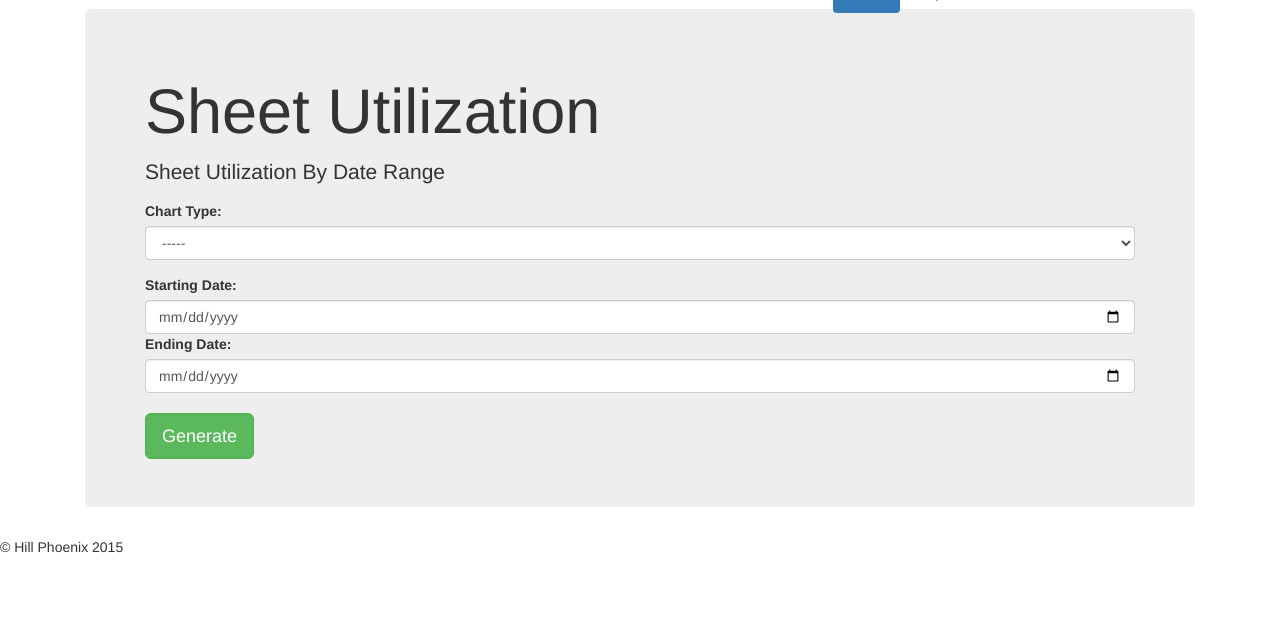
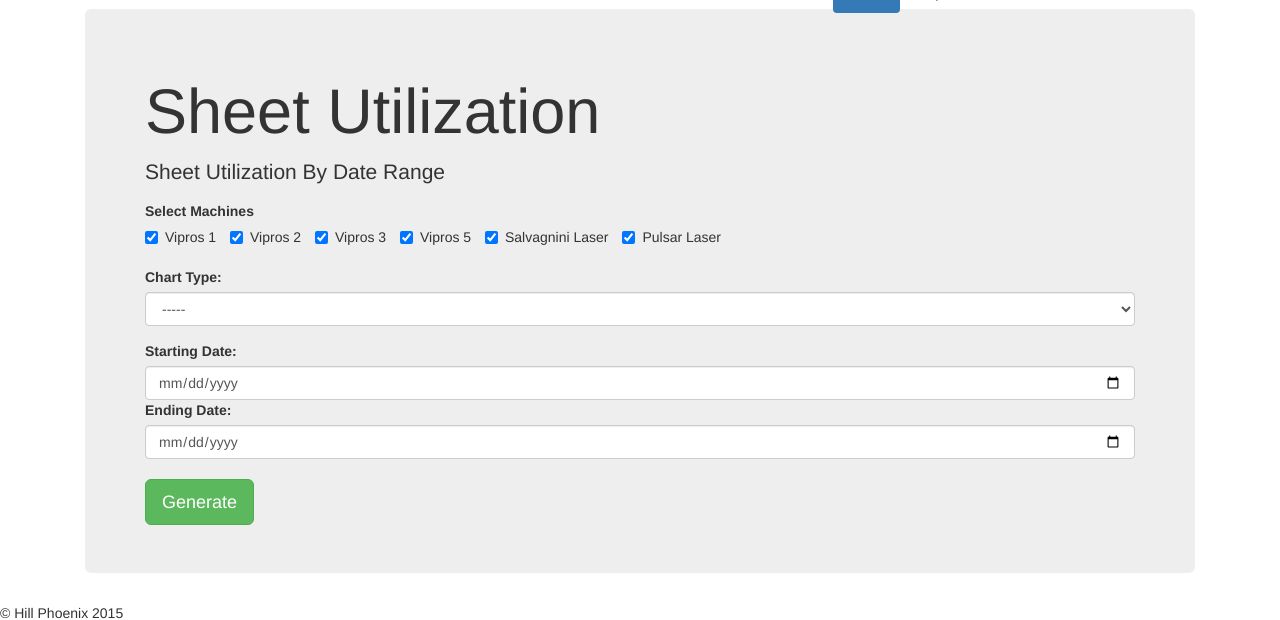
Before and after one commit to PainfulParse/sheet_report, a Flask app: page / in a window 1280 px wide. Shown: the part 47-667 px from the top of the page. Run offline with Flask 2, Linux system fonts and the light colour scheme; some libraries are stand-ins or nearby versions.

Commit message:
User now able to choose which machines

```diff
--- a/main.py
+++ b/main.py
@@ -1,4 +1,5 @@
 import pygal
+import json
 from pygal.style import CleanStyle, LightColorizedStyle
 import reader
 from flask import Flask, Response , render_template, request
@@ -46,11 +47,12 @@ def avgChart():
 	v5          = []
 	l1          = []
 	p1          = []
-	machines    = ['v1','v2', 'v3','v5','l1','p1']
 	dateFormat  = '%Y-%m-%d'
 	beginStr    = request.form.get('begin', type=str)
 	endStr      = request.form.get('end', type=str)
 	freq        = request.form.get('freq', type=str)
+	machines    = request.form.get('mach', type=str)
+	mach        = json.loads(machines)
 	begin       = datetime.strptime(beginStr, dateFormat)
 	end         = datetime.strptime(endStr, dateFormat)
 	delta       = end - begin
@@ -59,6 +61,7 @@ def avgChart():
 	for i in range(delta.days + 1):
 		days.append(str(begin + timedelta(days=i))[5:10].replace('-', '/'))
 
+	#Setup style of chart
 	if freq == 'Bar':
 		user_chart = pygal.Bar(style=LightColorizedStyle)
 	elif freq == 'Line':
@@ -66,14 +69,28 @@ def avgChart():
 	elif freq == 'Stacked':
 		user_chart = pygal.StackedLine(fill=True)
 
-	#Setup style, labels on x axis and the title of the chart
-	#user_chart = pygal.Line(style=CleanStyle)
+	#Setup labels on x axis and the title of the chart
 	user_chart.x_labels = days
 	user_chart.title = days[0] + ' - ' + days[-1] + ' Plant 1 Daily Sheet Utilization by Machine'
 
 	#Loop thru machines list and assign correct day and machine to be plotted on chart
-	for i in machines:
+	for i in mach:
+		#Add data to chart by machine
+		if i == 'v1':
+			user_chart.add('Vipros 1', v1)
+		elif i == 'v2':
+			user_chart.add('Vipros 2', v2)
+		elif i == 'v3':
+			user_chart.add('Vipros 3', v3)
+		elif i == 'v5':
+			user_chart.add('Vipros 5', v5)
+		elif i == 'l1':
+			user_chart.add('Salvagnini', l1)
+		elif i == 'p1':
+			user_chart.add('Pulsar', p1)
+
 		data = reader.readData(i)
+
 		for key in data:
 			if key[0:5] in days:
 				if i == 'v1':
@@ -89,13 +106,6 @@ def avgChart():
 				elif i == 'p1':
 					p1.append(data[key])
 
-	#Add data to chart by machine
-	user_chart.add('Vipros 1', v1)
-	user_chart.add('Vipros 2', v2)
-	user_chart.add('Vipros 3', v3)
-	user_chart.add('Vipros 5', v5)
-	user_chart.add('Salvagnini', l1)
-	user_chart.add('Pulsar', p1)
 
 	reader.cleanUp()
 	days = None
--- a/templates/index.html
+++ b/templates/index.html
@@ -14,11 +14,39 @@
             genButton.click(function() {
                 var begin     = $('#begRange').val();
                 var end       = $('#endRange').val();
-                var freq      = $('#select_chart_type').val()
-                var begMonth  = $('#select_beg_month').val()
-                var endMonth  = $('#select_end_month').val()
+                var freq      = $('#select_chart_type').val();
+                var begMonth  = $('#select_beg_month').val();
+                var endMonth  = $('#select_end_month').val();
+                var v1Checked = $('#v1').prop('checked');
+                var v2Checked = $('#v2').prop('checked');
+                var v3Checked = $('#v3').prop('checked');
+                var v5Checked = $('#v5').prop('checked');
+                var l1Checked = $('#l1').prop('checked');
+                var p1Checked = $('#p1').prop('checked');
+                var mach      = [];
 
-                genButton.attr('disabled', 'disabled')
+                genButton.attr('disabled', 'disabled');
+
+                if (v1Checked) {
+                    mach.push('v1')
+                }
+                if (v2Checked) {
+                    mach.push('v2')
+                }
+                if (v3Checked) {
+                    mach.push('v3')
+                }
+                if (v5Checked) {
+                    mach.push('v5')
+                }
+                if (l1Checked) {
+                    mach.push('l1')
+                }
+                if (p1Checked) {
+                    mach.push('p1')
+                }
+
+                mach = JSON.stringify(mach);
 
                 if (freq == 'none'){
                     $('#chart').html('<p>Select Chart Type</p>')
@@ -33,7 +61,7 @@
                     $('#chart').html('<p>Generating Chart....</p>')
                         $.ajax({
                         url: '/build/',
-                        data: {begin,end,freq},
+                        data: {begin,end,freq,mach},
                         type: 'POST',
                         success: function(response) {
                             $('#chart').html(response)
@@ -75,6 +103,22 @@
             <h1>Sheet Utilization</h1>
             <p class="lead">Sheet Utilization By Date Range</p>
             <div class="form-group">
+            <label>Select Machines</label>
+            <br />
+            <label class="checkbox-inline">
+                <input id="v1" type="checkbox" value="v1" checked>Vipros 1</label>
+            <label class="checkbox-inline">
+                <input id="v2" type="checkbox" value="v2" checked>Vipros 2</label>
+            <label class="checkbox-inline">
+                <input id="v3" type="checkbox" value="v3" checked>Vipros 3</label>
+            <label class="checkbox-inline">
+                <input id="v5" type="checkbox" value="v5" checked>Vipros 5</label>
+            <label class="checkbox-inline">
+                <input id="l1" type="checkbox" value="l1" checked>Salvagnini Laser</label>
+            <label class="checkbox-inline">
+                <input id="p1" type="checkbox" value="p1" checked>Pulsar Laser</label>
+            <br />
+            <br />
             <label for="select_type">Chart Type:</label>
             <select class="form-control" id="select_chart_type">
                 <option value="none">-----</option>
```
Also changed, not shown: chart.svg.
